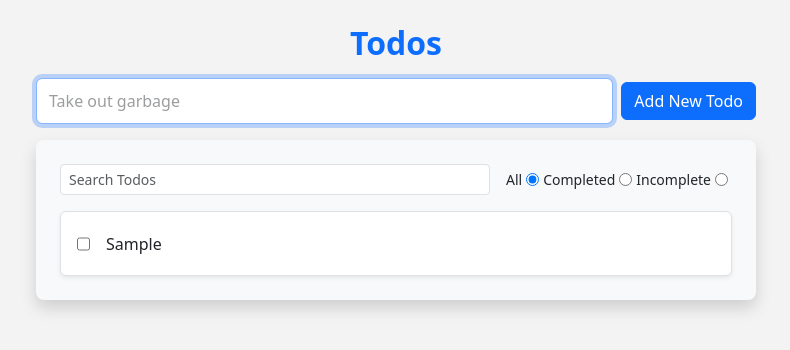
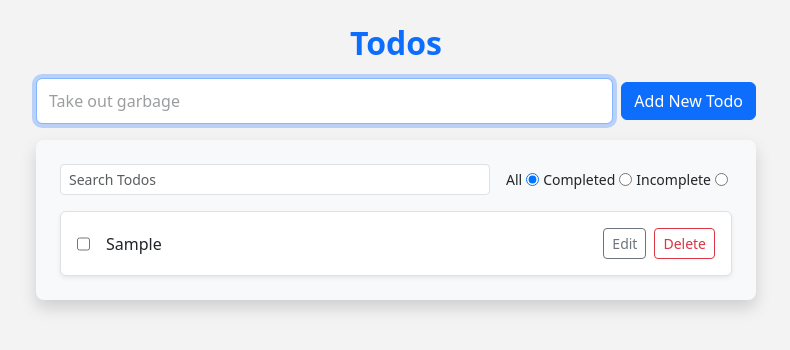
Before and after one commit to csgomez/todos-ts-react-redux, a React (Vite) app: page / in a window 1280 px wide. Both pictures are taken after typing "Sample" into the empty fields and a click on the button "Add New Todo". Shown: the top 350 px of the page, without its empty margins (244-1034 px from the left). Built offline with nearby package versions, Linux system fonts and the light colour scheme.

Commit message:
Edit and Delete buttons are now shown by default (instead of needing a cursor hover to be shown) for improved accessibility. Also added bottom margin to the list of todos.

```diff
--- a/src/App.tsx
+++ b/src/App.tsx
@@ -9,7 +9,7 @@ function App() {
     <main className="App">
       <h2 className="text-center fw-bold text-primary mt-4 mb-3">Todos</h2>
       <AddTodoForm />
-      <div className="bg-light py-4 shadow rounded-3 px-4 mt-3">
+      <div className="bg-light py-4 shadow rounded-3 px-4 mt-3 mb-4">
         <FilterInput />
         <TodosList />
       </div>
--- a/src/styles/App.css
+++ b/src/styles/App.css
@@ -18,14 +18,6 @@ input[type='checkbox']:checked + .todo-title {
 
 #formTitle::placeholder {
   opacity: 60%;
-}
-
-.list-group-item > .opacity-on-hover {
-  opacity: 0%;
-}
-
-.list-group-item:hover > .opacity-on-hover {
-  opacity: 100%;
 }
 
 .status-filter {
```
